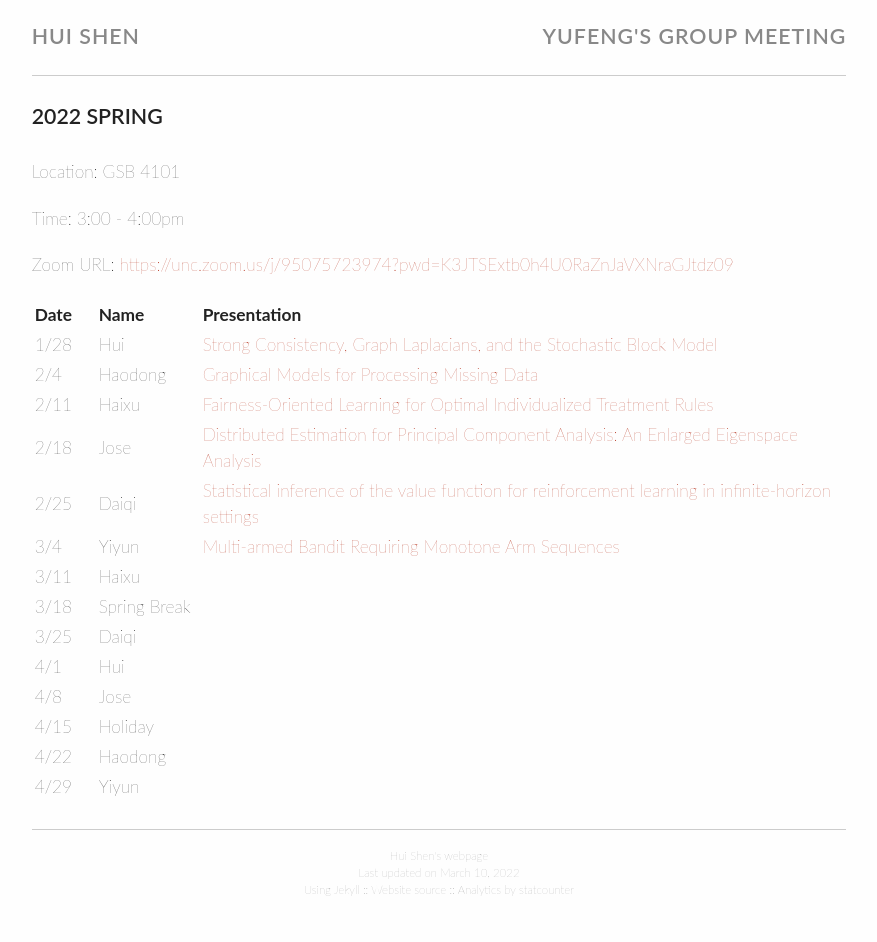
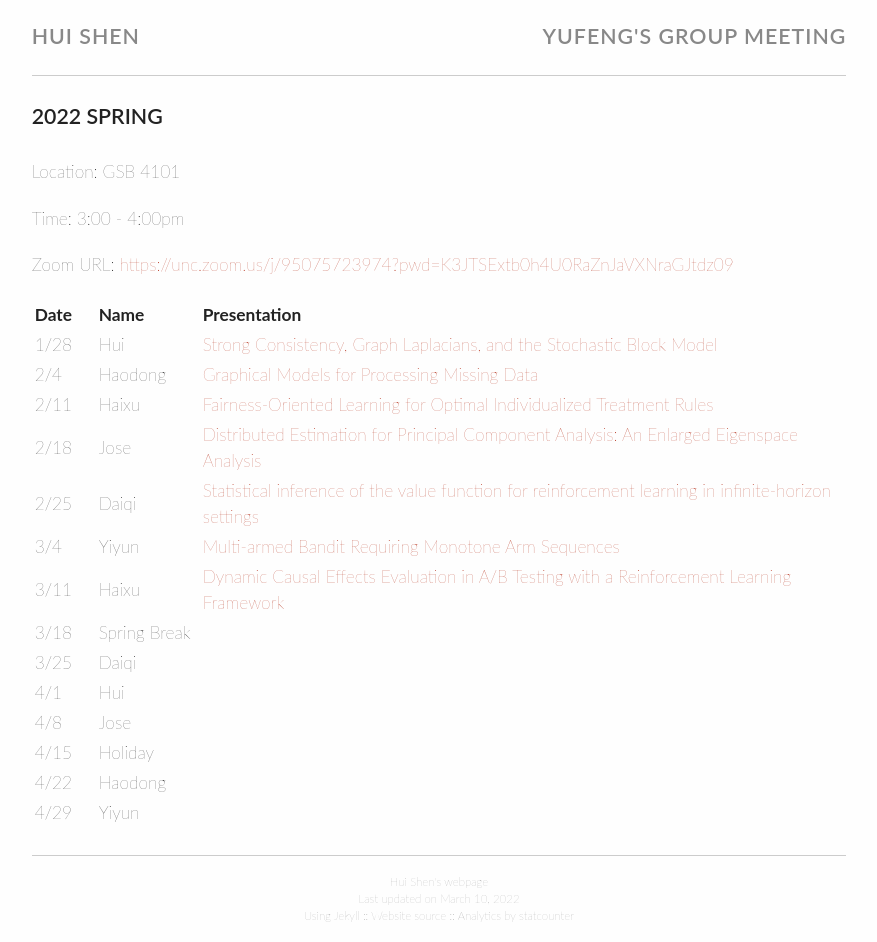
Before and after one commit to huishenstats/sophiashenh.github.io, a Jekyll site: the page built from group_meeting/2022Spring.md, in a window 1280 px wide. Shown: the whole page, without its empty margins (201-1078 px from the left). Built offline with Jekyll 4.4.1, drawn with Linux system fonts in a browser that asks for light colours; before the commit the page ends 916 px from its top, so only the background shows below that.

Commit message:
weekly update

```diff
--- a/group_meeting/2022Spring.md
+++ b/group_meeting/2022Spring.md
@@ -18,7 +18,7 @@ Zoom URL: [https://unc.zoom.us/j/95075723974?pwd=K3JTSExtb0h4U0RaZnJaVXNraGJtdz0
 |  2/18 | Jose | [Distributed Estimation for Principal Component Analysis: An Enlarged Eigenspace Analysis](https://www.tandfonline.com/doi/full/10.1080/01621459.2021.1886937)  |
 |  2/25 | Daiqi | [Statistical inference of the value function for reinforcement learning in infinite-horizon settings](https://rss.onlinelibrary.wiley.com/doi/10.1111/rssb.12465)  |
 |  3/4 | Yiyun |  [Multi-armed Bandit Requiring Monotone Arm Sequences](https://arxiv.org/pdf/2106.03790.pdf) |
-|  3/11 | Haixu |   |
+|  3/11 | Haixu |  [Dynamic Causal Effects Evaluation in A/B Testing with a Reinforcement Learning Framework](https://www.tandfonline.com/doi/full/10.1080/01621459.2022.2027776) |
 |  3/18 | Spring Break |   |
 |  3/25 | Daiqi |   |
 |  4/1 | Hui |   |
```
Also changed, not shown: 1 other file.
